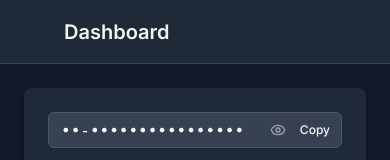
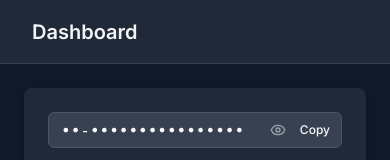
Before and after one commit to matovu-farid/scrap-platform, a Next.js app: page /dashboard in a window 390 px wide. Shown: the top 160 px of the page. Built offline with nearby package versions, Linux system fonts and the light colour scheme.

Commit message:
Remove Radix UI Button in dashboard header mobile menu

```diff
--- a/app/dashboard/client.tsx
+++ b/app/dashboard/client.tsx
@@ -157,14 +157,14 @@ export default function DashboardClient() {
       {/* Main Content */}
       <div className="flex-1 flex flex-col">
         <header className="bg-white dark:bg-gray-800 border-b border-gray-200 dark:border-gray-700 h-16 flex items-center px-6">
-          <Button
-            variant="ghost"
+          <button
+            // variant="ghost"
             className="md:hidden mr-2 text-gray-600 dark:text-gray-300"
             // asChild
             onClick={() => setIsMobileMenuOpen(true)}
           >
             {/* <Menu className="h-5 w-5" /> */}
-          </Button>
+          </button>
           <h1 className="text-xl font-semibold text-gray-900 dark:text-gray-100">
             Dashboard
           </h1>
```
